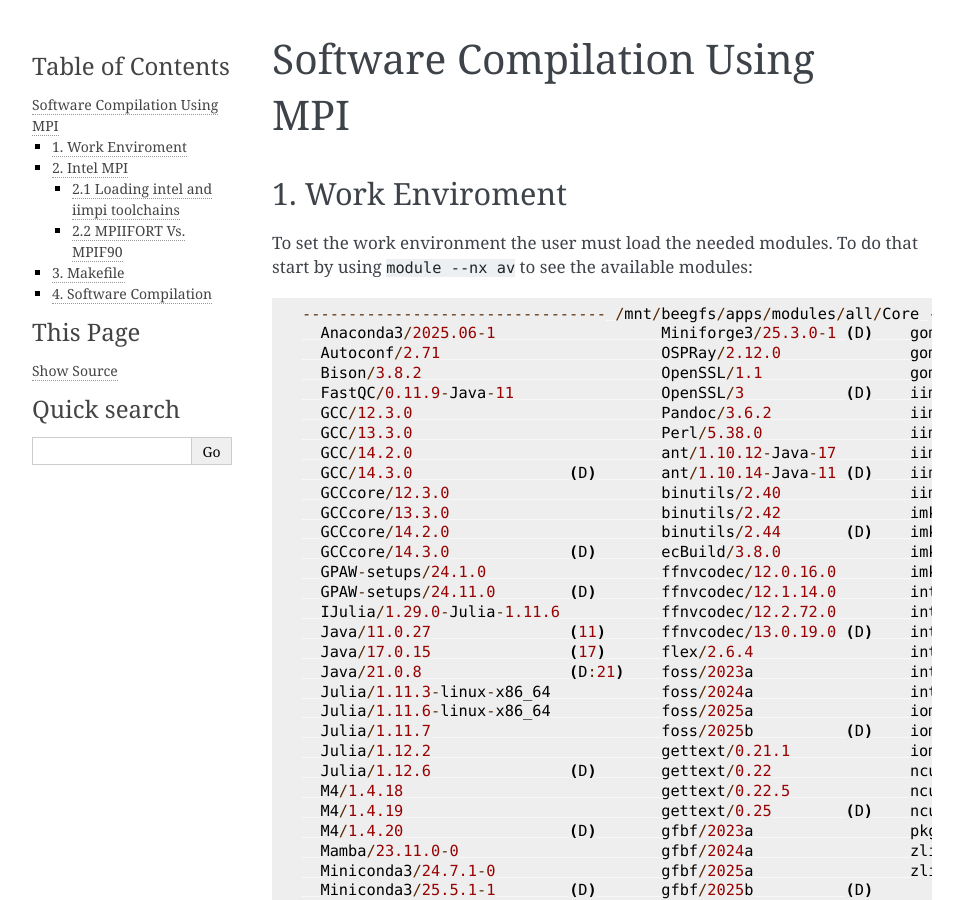
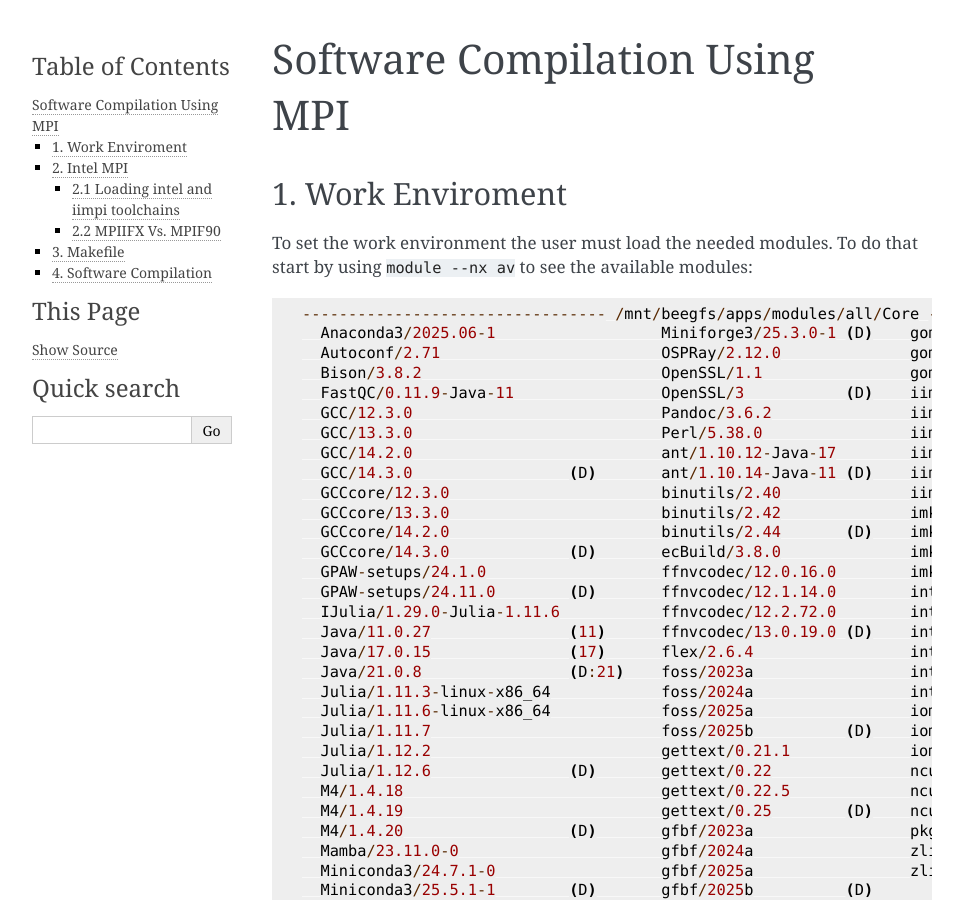
Before and after one commit to mavillez/Oblivion, a Sphinx documentation site: the page built from docs/source/compilation.rst, in a window 1280 px wide and 900 px high. Shown: the whole window, without its empty margins (148-1111 px from the left). Built offline with Sphinx 7.4.7, drawn with Linux system fonts in a browser that asks for light colours; some of the changed text lies outside the part shown.

Commit message:
Rename section from MPIIFORT to MPIIFX

```diff
--- a/docs/source/compilation.rst
+++ b/docs/source/compilation.rst
@@ -85,8 +85,8 @@
    OpenMPI/5.0.7    impi/2021.15.0 (L)
 
 
-2.2 MPIIFORT Vs. MPIF90
-~~~~~~~~~~~~~~~~~~~~~~~
+2.2 MPIIFX Vs. MPIF90
+~~~~~~~~~~~~~~~~~~~~~
 
 With Intel MPI the user gets two flavours: MPI compiled with GCC and MPI compiled with Intel compilers. First lets get the binaries location
 
@@ -115,6 +115,7 @@
    mpiicc
    mpiicpc
    mpiifort
+   mpiifx
    ⋮
 
 ``mpif77``, ``mpif90``, ``mpigcc``, and ``mpigxx`` are the executables for MPI compiled against GCC.
```
